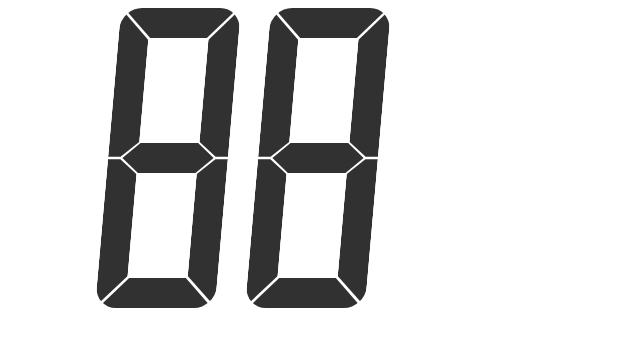
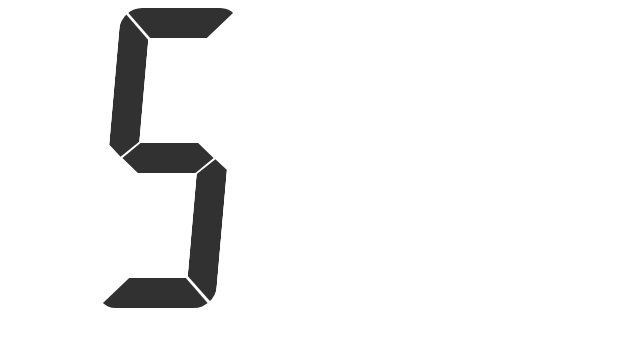
Before and after one commit to TigranKh21/clock_vite, a website built with Vite: page index.html in a window 1280 px wide. Shown: the top 346 px of the page, without its empty margins (0-640 px from the left). Built offline with nearby package versions, Linux system fonts and the light colour scheme.

Commit message:
js counting function is created

```diff
--- a/index.html
+++ b/index.html
@@ -9,13 +9,21 @@
     <main class="container">
       <div class="hour">
         <div class="hour__first">
-          <div class="stick stick__vert stick__vert--top-left"></div>
-          <div class="stick stick__vert stick__vert--top-right"></div>
-          <div class="stick stick__vert stick__vert--bottom-left"></div>
-          <div class="stick stick__vert stick__vert--bottom-right"></div>
-          <div class="stick stick__hor stick__hor--top"></div>
-          <div class="stick stick__hor stick__hor--middle"></div>
-          <div class="stick stick__hor stick__hor--bottom"></div>
+          <div
+            class="stick stick__vert stick__vert--top-left js-top-left"
+          ></div>
+          <div
+            class="stick stick__vert stick__vert--top-right js-top-right"
+          ></div>
+          <div
+            class="stick stick__vert stick__vert--bottom-left js-bottom-left"
+          ></div>
+          <div
+            class="stick stick__vert stick__vert--bottom-right js-bottom-right"
+          ></div>
+          <div class="stick stick__hor stick__hor--top js-top"></div>
+          <div class="stick stick__hor stick__hor--middle js-middle"></div>
+          <div class="stick stick__hor stick__hor--bottom js-bottom"></div>
         </div>
         <div class="hour__second">
           <div class="stick stick__vert stick__vert--top-left"></div>
--- a/src/counter.js
+++ b/src/counter.js
@@ -1,9 +1,79 @@
-export function setupCounter(element) {
-  let counter = 0
-  const setCounter = (count) => {
-    counter = count
-    element.innerHTML = `count is ${counter}`
+// export function setupCounter(element) {
+//   let counter = 0;
+//   const setCounter = (count) => {
+//     counter = count;
+//     element.innerHTML = `count is ${counter}`;
+//   };
+//   element.addEventListener("click", () => setCounter(counter + 1));
+//   setCounter(0);
+// }
+
+const base = {
+  0: [
+    "js-top",
+    "js-bottom",
+    "js-top-left",
+    "js-top-right",
+    "js-bottom-left",
+    "js-bottom-right",
+  ],
+  1: ["js-top-right", "js-bottom-right"],
+  2: ["js-top", "js-middle", "js-bottom", "js-top-right", "js-bottom-left"],
+  3: ["js-top", "js-middle", "js-bottom", "js-top-right", "js-bottom-right"],
+  4: ["js-top-left", "js-top-right", "js-bottom-right", "js-middle"],
+  5: ["js-top", "js-middle", "js-bottom", "js-top-left", "js-bottom-right"],
+  6: [
+    "js-top",
+    "js-middle",
+    "js-bottom",
+    "js-top-left",
+    "js-bottom-left",
+    "js-bottom-right",
+  ],
+  7: ["js-top", "js-top-right", "js-bottom-right"],
+  8: [
+    "js-top",
+    "js-middle",
+    "js-bottom",
+    "js-top-left",
+    "js-top-right",
+    "js-bottom-left",
+    "js-bottom-right",
+  ],
+  9: [
+    "js-top",
+    "js-middle",
+    "js-bottom",
+    "js-top-left",
+    "js-top-right",
+    "js-bottom-right",
+  ],
+};
+
+function setDigitStyles(digit) {
+  const counter = base[digit].length;
+
+  const classes = base[8];
+  for (let i = 0; i < 7; i++) {
+    let element = document.querySelector(`.${classes[i]}`);
+    element.classList.remove("color");
+    console.log(element);
   }
-  element.addEventListener('click', () => setCounter(counter + 1))
-  setCounter(0)
+  for (let i = 0; i < counter; i++) {
+    const onClasses = base[digit];
+    console.log(onClasses);
+
+    let element = document.querySelector(`.${onClasses[i]}`);
+    element.classList.add("color");
+    console.log(element);
+  }
 }
+
+setDigitStyles(0);
+
+setInterval(() => {
+  const myDate = new Date();
+  const seconds = myDate.getSeconds();
+
+  setDigitStyles(seconds % 10);
+}, 1000);
--- a/src/main.js
+++ b/src/main.js
@@ -1,6 +1,7 @@
 import "./scss/styles.scss";
-import javascriptLogo from "./javascript.svg";
-import { setupCounter } from "./counter.js";
+import "./counter.js";
+//import javascriptLogo from "./javascript.svg";
+//import { setupCounter } from "./counter.js";
 
 // document.querySelector("#app").innerHTML = `
 //   <div>
--- a/src/scss/styles.scss
+++ b/src/scss/styles.scss
@@ -1,3 +1,7 @@
+.color {
+  background-color: rgb(49, 49, 49);
+}
+
 .hour {
   --with-stick: 30px;
   --lenght-vert-stick: calc(var(--with-stick) * 5);
@@ -5,7 +9,7 @@
   --border-radius: calc(var(--with-stick) * 0.7);
 
   display: flex;
-  gap: 30px;
+  gap: var(--with-stick);
   transform: translateX(100px);
 
   &__first,
@@ -23,7 +27,6 @@
 }
 
 .stick {
-  background-color: rgb(49, 49, 49);
   //transform: skewX(-10);
 
   &__vert {
@@ -34,28 +37,28 @@
       grid-column: 1 / span 1;
       grid-row: 1 / span 3;
       align-self: start;
-      clip-path: polygon(0 0.4%, 100% 21.4%, 100% 89.1%, 41.6% 99.2%, 0 99.2%);
+      clip-path: polygon(0 0.4%, 100% 21.4%, 100% 89%, 41.6% 99.2%, 0 91%);
       border-top-left-radius: var(--border-radius);
     }
     &--top-right {
       grid-column: 3 / span 1;
       grid-row: 1 / span 3;
       align-self: start;
-      clip-path: polygon(0 21.4%, 100% 0.4%, 100% 99.2%, 58.4% 99.2%, 0 89.1%);
+      clip-path: polygon(0 21.4%, 100% 0.4%, 100% 93%, 58.4% 99.2%, 0 89.1%);
       border-top-right-radius: var(--border-radius);
     }
     &--bottom-left {
       grid-column: 1 / span 1;
       grid-row: 3 / span 3;
       align-self: end;
-      clip-path: polygon(0 0.8%, 41.6% 0.8%, 100% 10.9%, 100% 78.6%, 0 99.2%);
+      clip-path: polygon(0 8%, 41.6% 0.8%, 100% 10.9%, 100% 78.6%, 0 99.2%);
       border-bottom-left-radius: var(--border-radius);
     }
     &--bottom-right {
       grid-column: 3 / span 1;
       grid-row: 3 / span 3;
       align-self: end;
-      clip-path: polygon(0 78.6%, 0 10.9%, 58.4% 0.8%, 100% 0.8%, 100% 99.2%);
+      clip-path: polygon(0 78.6%, 0 10.9%, 58.4% 0.8%, 100% 8%, 100% 99.2%);
       border-bottom-right-radius: var(--border-radius);
     }
   }
```
